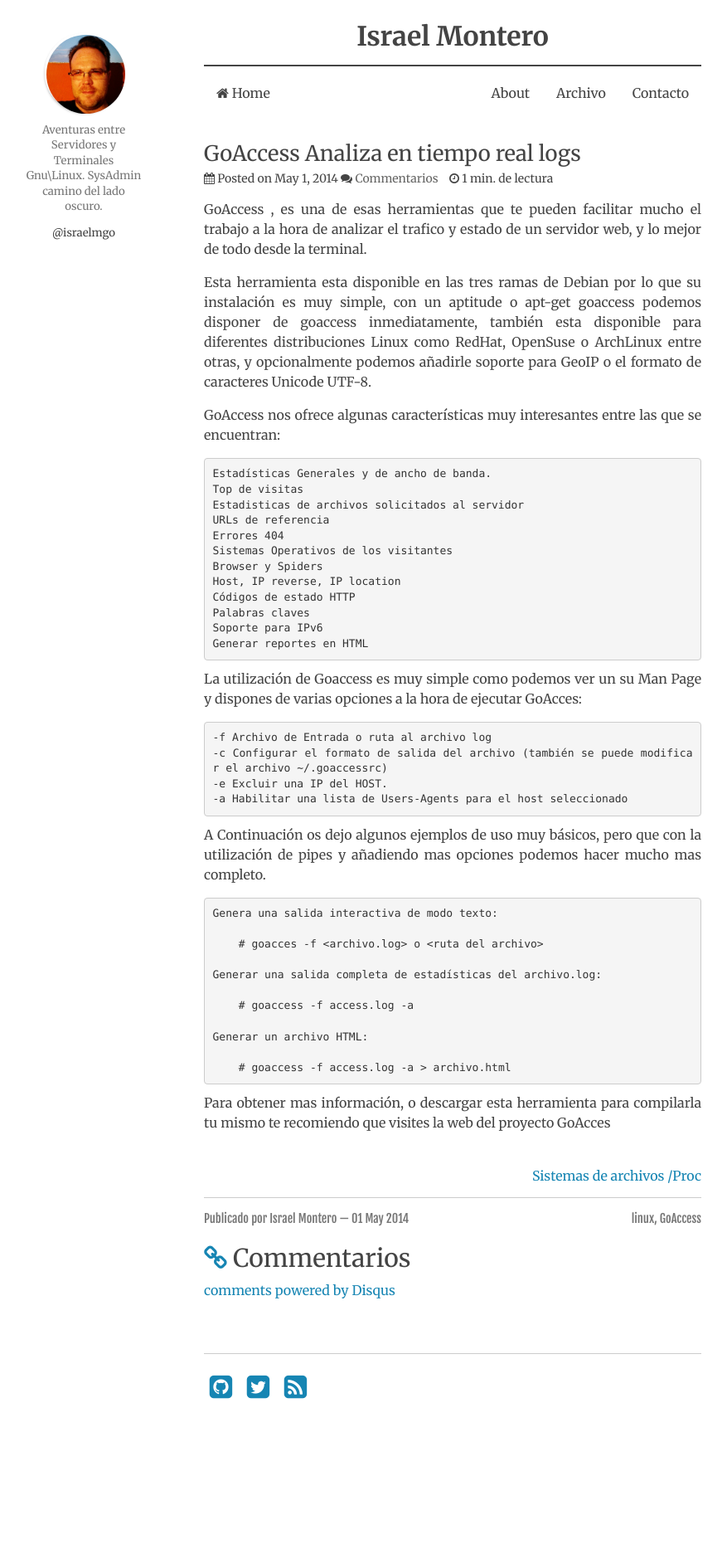
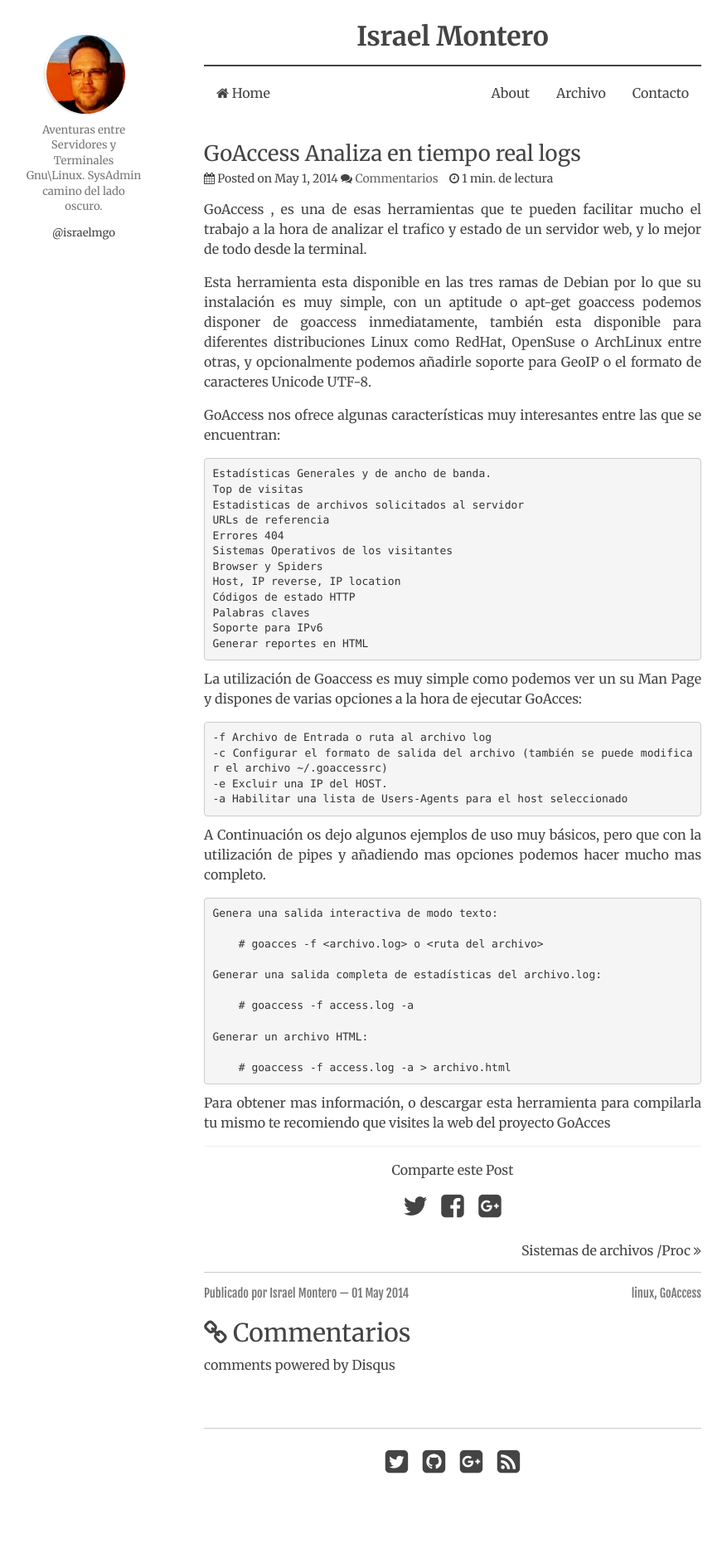
Before and after one commit to israelmgo/old-jekyll-blog, a Jekyll site: the page built from _posts/2014-05-01-GoAccess-Analiza-en-tiempo-real-logs.md, in a window 1280 px wide. Shown: the whole page at 83% size, without its empty margins (94-971 px from the left). Built offline with Jekyll 4.4.1, drawn with Linux system fonts in a browser that asks for light colours; nearby versions of some CDN libraries; comment, search, counter and statistics services are not loaded; before the commit the page ends 1777 px from its top, so only the background shows below that.

Commit message:
add share icons, center footer, and add transition efect over links

```diff
--- a/_layouts/default.html
+++ b/_layouts/default.html
@@ -135,8 +135,9 @@
 			</div>
 
 			<div class="social_icons">
-				<a href="http://github.com/israelmgo" target="_blank" class="fa fa-2x fa-fw fa-github-square" rel="external" title="My GitHub"></a>
-				<a href="http://twitter.com/israelmgo" target="_blank" class="fa fa-2x fa-fw fa-twitter-square" rel="external" title="My twitter"></a>
+				<a href="https://twitter.com/israelmgo" target="_blank" class="fa fa-2x fa-fw fa-twitter-square" rel="external" title="My twitter"></a>
+        <a href="https://github.com/israelmgo" target="_blank" class="fa fa-2x fa-fw fa-github-square" rel="external" title="My GitHub"></a>
+        <a href="https://plus.google.com/+IsraelMontero" target="_blank" class="fa fa-2x fa-fw fa-google-plus-square" rel="external" title="My Google+"></a>
         <a href="/atom.xml" target="_blank" class="fa fa-2x fa-fw fa-rss-square" rel="external" title="My Feed"></a>
 			</div>
 
--- a/_layouts/post.html
+++ b/_layouts/post.html
@@ -30,6 +30,22 @@
 		{{ content }}
 	</div>
 
+  <div class="share">
+            <p class="info prompt">Comparte este Post</p>
+            <a href="http://twitter.com/share?text={{title}}&url={{url absolute="true"}}"
+                onclick="window.open(this.href, 'twitter-share', 'width=550,height=235');return false;">
+                <i class="fa fa-2x fa-fw fa-twitter"></i> <span class="hidden">Twitter</span>
+            </a>
+            <a href="https://www.facebook.com/sharer/sharer.php?u={{url absolute="true"}}"
+                onclick="window.open(this.href, 'facebook-share','width=580,height=296');return false;">
+                <i class="fa fa-2x fa-fw fa-facebook-square"></i> <span class="hidden">Facebook</span>
+            </a>
+            <a href="https://plus.google.com/share?url={{url absolute="true"}}"
+               onclick="window.open(this.href, 'google-plus-share', 'width=490,height=530');return false;">
+                <i class="fa fa-2x fa-fw fa-google-plus-square"></i> <span class="hidden">Google+</span>
+            </a>
+  </div>
+
 	<div class="clearfix"></div>
 
 	<div id="page-navigation">
@@ -37,14 +53,14 @@
 		<div class="pull-left">
 			{% if page.previous.url %}
 			<a href="{{page.previous.url}}" title="Previous Post:
-				{{page.previous.title}}"><i class="icon-double-angle-left"></i> {{page.previous.title}}</a>
+				{{page.previous.title}}"><i class="fa fa-angle-double-left"></i> {{page.previous.title}}</a>
 			{% endif %}
 		</div>
 
 		<div class="pull-right">
 			{% if page.next.url %}
 			<a href="{{page.next.url}}" title="next Post:
-				{{page.next.title}}">{{page.next.title}} <i class="icon-double-angle-right"></i></a>
+				{{page.next.title}}">{{page.next.title}} <i class="fa fa-angle-double-right"></i></a>
 			{% endif %}
 		</div>
 		<div class="clearfix">&nbsp;</div>
--- a/css/main.css
+++ b/css/main.css
@@ -57,6 +57,7 @@
 				margin-top: 4em;
 				padding-top: 1.5em;
 				border-top: solid 1px #ccc;
+        text-align: center
 			}
 			.social_icons img {
 				opacity: 0.3;
@@ -73,7 +74,6 @@
 			#post h1 {
 				font-size: 1.6em;
 			}
-
       .meta {
 	          margin-top:-4px;
 	          font-size:14px !important;
@@ -85,6 +85,18 @@
           	margin-left:10px;
             }
 
+       .hidden {
+            text-indent: -9999px;
+            visibility: hidden;
+            display: none;
+            }
+
+       .share {
+            margin-top: 1em;
+            border-top: 1px solid #ecf0f1;
+            padding-top: 1em;
+            text-align: center;
+}
 			blockquote {
 				font: 400 20px/30px "Vollkorn";
 				font-style: italic;
@@ -185,8 +197,16 @@
 				margin-top: 40px;
 			}
 			a {
-				color: #1685b3;
-			}
+			  color: #444;
+        text-decoration: none;
+        }
+      a:focus,
+      a:hover {
+        color: #428BCA;
+        text-decoration: none;
+          transition: color ease 0.7s;
+          -webkit-transition: color ease 0.7s;
+       }
 			#website-content {
 				min-height: 300px;
 				padding-top: 1em;
```
